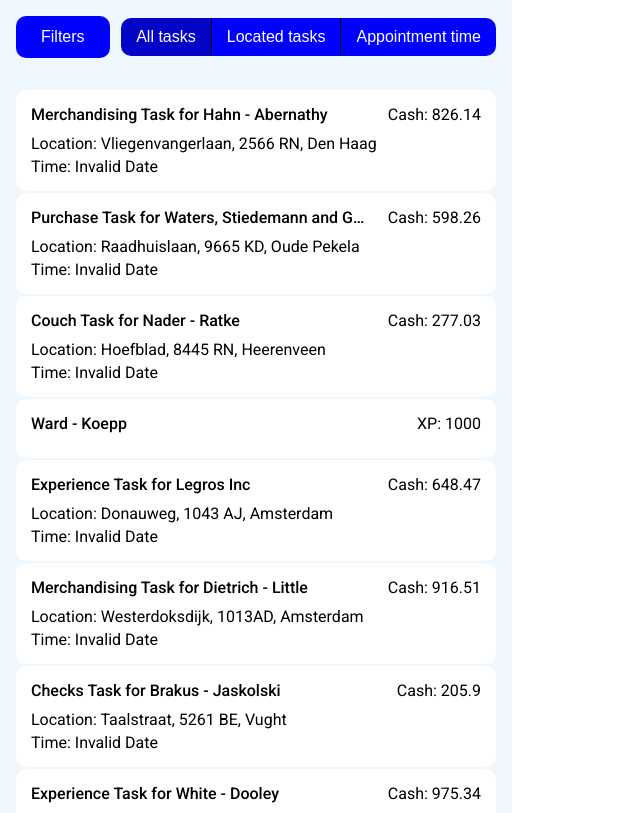
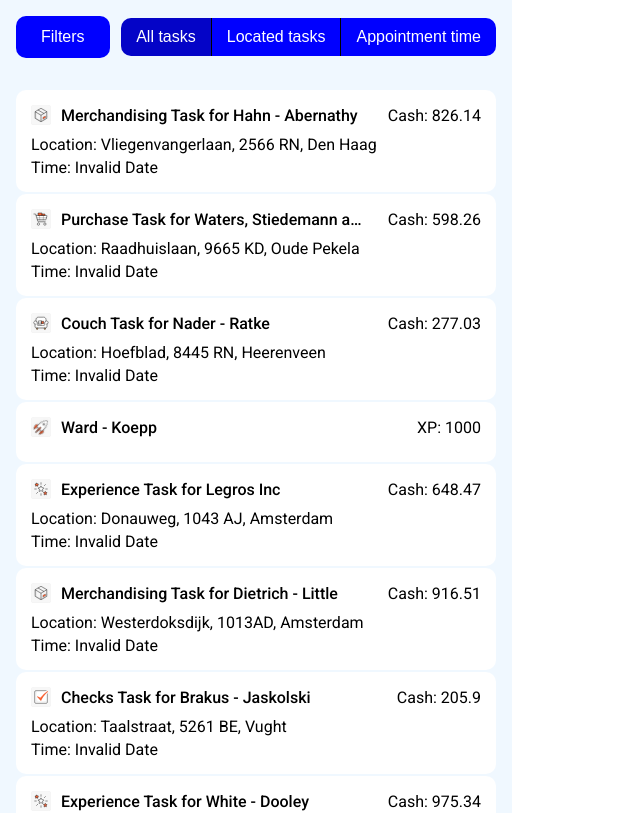
Before and after one commit to DenysPavlenko/task-list, a React (Create React App) app: page / in a window 1280 px wide. Shown: the top 813 px of the page, without its empty margins (0-640 px from the left). Built offline with nearby package versions, Linux system fonts and the light colour scheme; no server answers.

Commit message:
Add icons to tasks

```diff
--- a/src/components/Filters/Filters.jsx
+++ b/src/components/Filters/Filters.jsx
@@ -4,7 +4,7 @@ import Select from 'components/Select';
 import Button from 'components/Button';
 import Radio from 'components/Radio';
 import { ReactComponent as CloseIcon } from 'assets/icons/close.svg';
-import categories from './categories';
+import categories from 'data/categories';
 import { useFiltersState } from 'context/FiltersContext';
 import css from './Filters.module.scss';
 
--- a/src/components/TaskItem/TaskItem.jsx
+++ b/src/components/TaskItem/TaskItem.jsx
@@ -1,9 +1,10 @@
 import css from './TaskItem.module.scss';
 
-const TaskItem = ({ title, cash, xp, time, location }) => {
+const TaskItem = ({ title, cash, xp, time, icon, location }) => {
   return (
     <div className={css.item}>
       <div className={css.header}>
+        <img className={css.icon} src={icon} alt="icon" />
         <h5 className={css.title}>{title}</h5>
         <div className={css.details}>
           {cash && <p>Cash: {cash}</p>}
--- a/src/components/TaskItem/TaskItem.module.scss
+++ b/src/components/TaskItem/TaskItem.module.scss
@@ -12,8 +12,13 @@
 .header {
   display: flex;
   justify-content: space-between;
+  align-items: center;
   width: 100%;
   margin-bottom: 10px;
+}
+.icon {
+  max-width: 20px;
+  margin-right: 10px;
 }
 .title {
   flex: 1;
--- a/src/components/TaskList/TaskList.jsx
+++ b/src/components/TaskList/TaskList.jsx
@@ -8,6 +8,7 @@ import Checkbox from 'components/Checkbox';
 import tasks from 'data/tasks';
 import { filterByTab, filterTasks, tasksPagination } from './utils';
 import { useFiltersState } from 'context/FiltersContext';
+import categories from 'data/categories';
 import css from './TaskList.module.scss';
 
 const tabs = [
@@ -111,8 +112,13 @@ const TaskList = () => {
             </div>
             <div className={css.scroll}>
               {splitTasks.map((task) => {
+                const icon = categories.find(
+                  (cat) => task.category === cat.value
+                )?.icon;
                 return (
                   <TaskItem
+                    key={task.id}
+                    icon={icon}
                     title={task.title}
                     cash={task.reward.cash}
                     xp={task.reward.xp}
@@ -120,7 +126,6 @@ const TaskList = () => {
                       (tab === 'location' || tab === 'all') && task.location
                     }
                     time={(tab === 'time' || tab === 'all') && task.location}
-                    key={task.id}
                   />
                 );
               })}
--- a/src/components/TaskList/utils.js
+++ b/src/components/TaskList/utils.js
@@ -63,7 +63,7 @@ export const filterByTab = (tasks, tab) => {
 };
 
 export const filterTasks = (tasks, filters) => {
-  const { category, groupBy, byReward } = filters;
+  const { category, groupBy } = filters;
 
   let filteredTasks = tasks.filter((task) => {
     return !category || category === 'ALL' ? true : task.category === category;
```
Also changed, not shown: src/components/TaskList/categories.js (deleted, +0 -30 lines), src/data/categories.js (renamed from src/components/Filters/categories.js).
